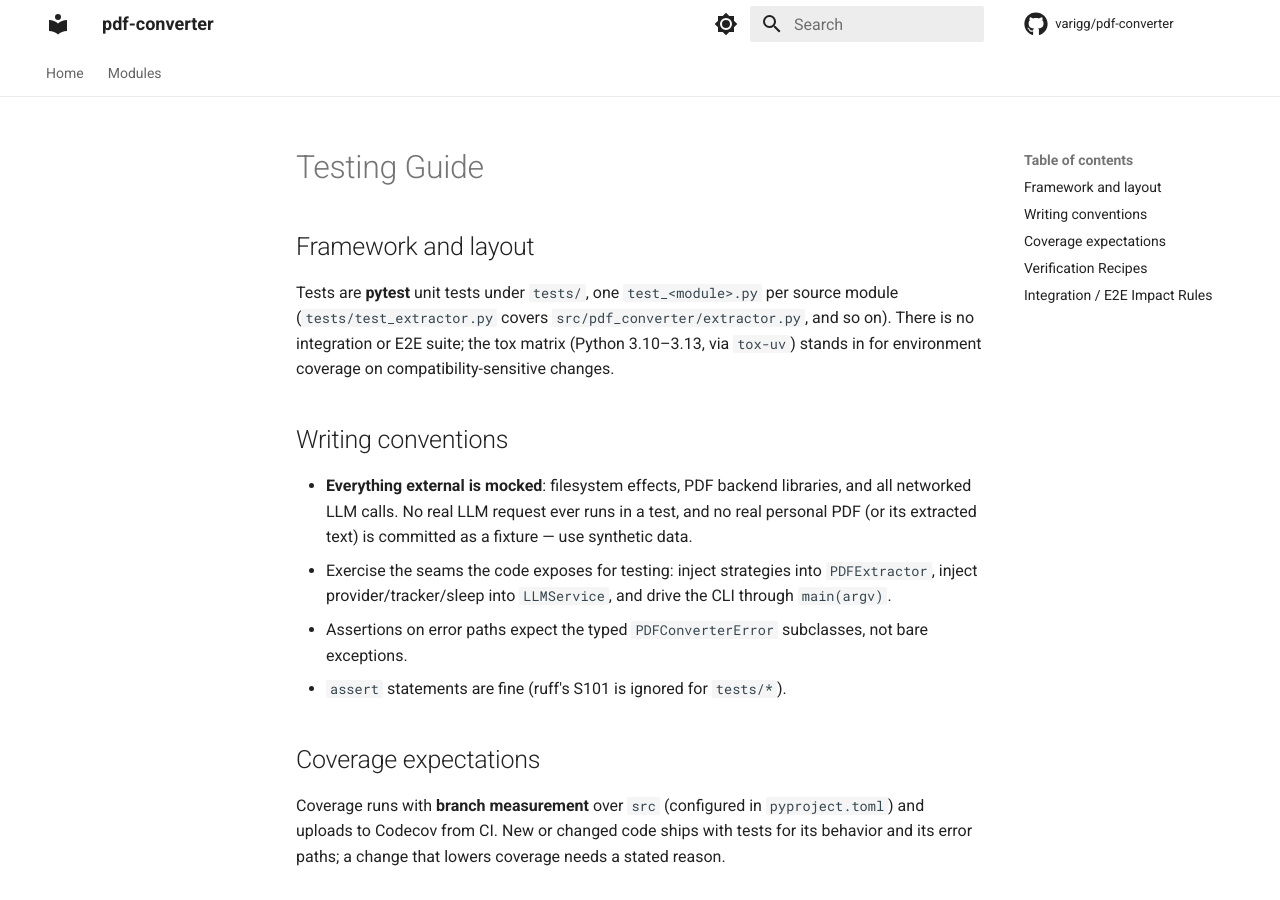
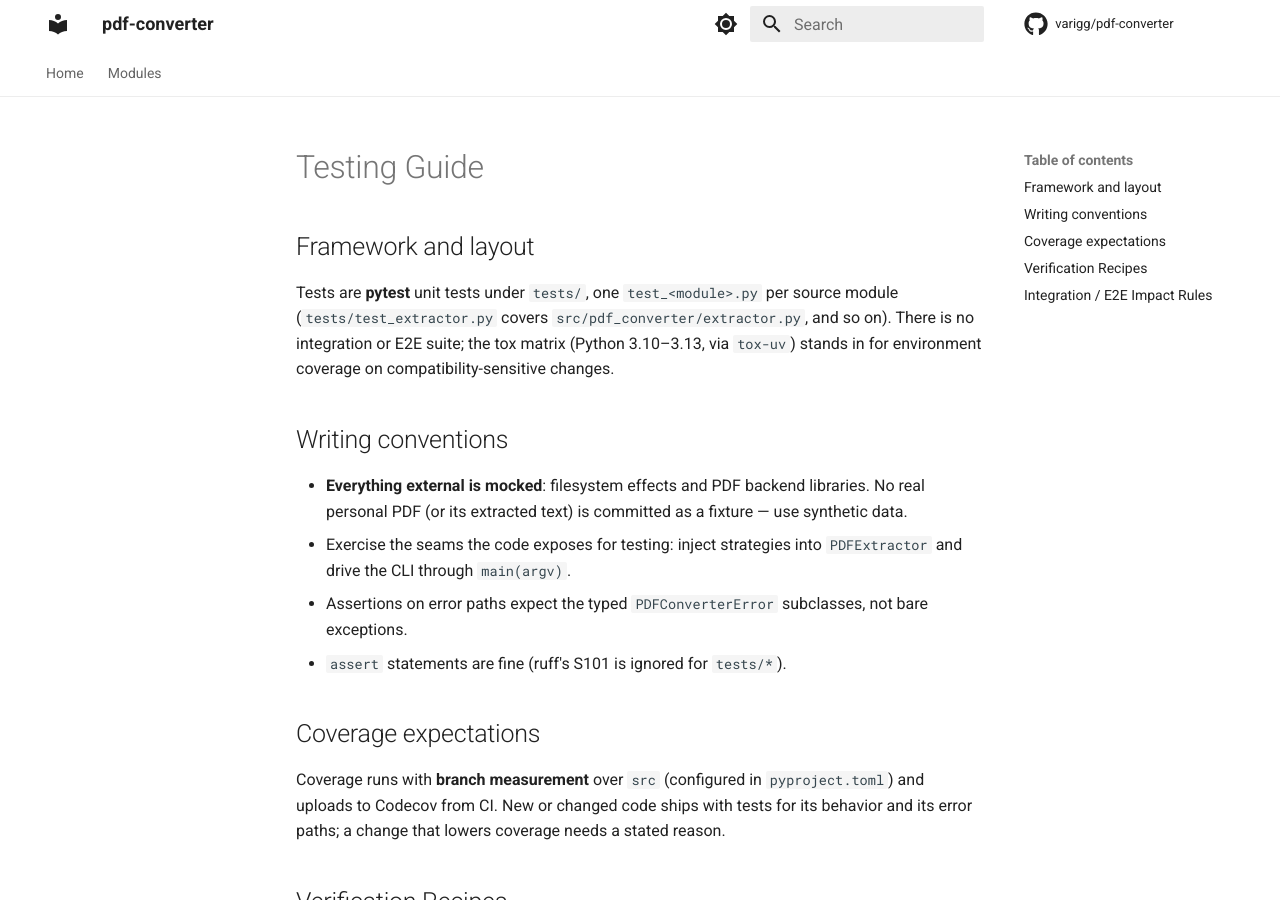
Before and after one commit to varigg/pdf-converter, an MkDocs documentation site: the page built from docs/4-unit-tests/TESTING.md, in a window 1280 px wide and 900 px high. Built offline with MkDocs 1.6.1 and Material for MkDocs 9.7.7, drawn with Linux system fonts in a browser that asks for light colours; comment, search, counter and statistics services are not loaded.

Commit message:
docs: drop LLM mocking conventions from the testing guide (#12)
The LLMService seam and the no-real-LLM-calls rule reference machinery
the summarizer retirement deletes.

Co-Authored-By: Claude Fable 5 <noreply@anthropic.com>
Claude-Session: https://claude.ai/code/session_01TH1dCXRta6RM12uaDzr7b1

```diff
--- a/docs/4-unit-tests/TESTING.md
+++ b/docs/4-unit-tests/TESTING.md
@@ -10,13 +10,11 @@ environment coverage on compatibility-sensitive changes.
 
 ## Writing conventions
 
-- **Everything external is mocked**: filesystem effects, PDF backend
-  libraries, and all networked LLM calls. No real LLM request ever runs in a
-  test, and no real personal PDF (or its extracted text) is committed as a
+- **Everything external is mocked**: filesystem effects and PDF backend
+  libraries. No real personal PDF (or its extracted text) is committed as a
   fixture — use synthetic data.
 - Exercise the seams the code exposes for testing: inject strategies into
-  `PDFExtractor`, inject provider/tracker/sleep into `LLMService`, and drive
-  the CLI through `main(argv)`.
+  `PDFExtractor` and drive the CLI through `main(argv)`.
 - Assertions on error paths expect the typed `PDFConverterError` subclasses,
   not bare exceptions.
 - `assert` statements are fine (ruff's S101 is ignored for `tests/*`).
```
